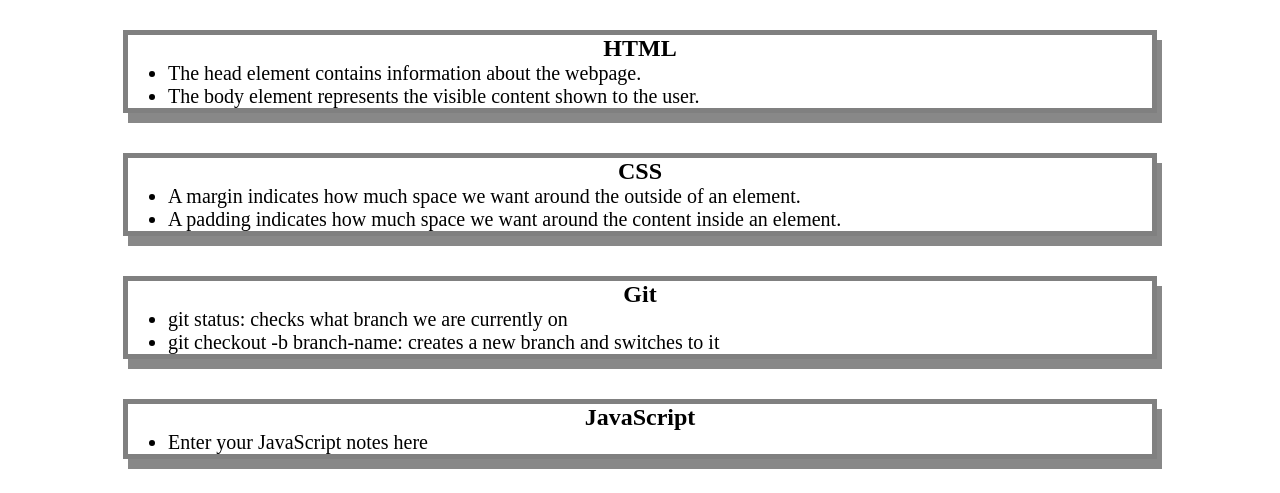
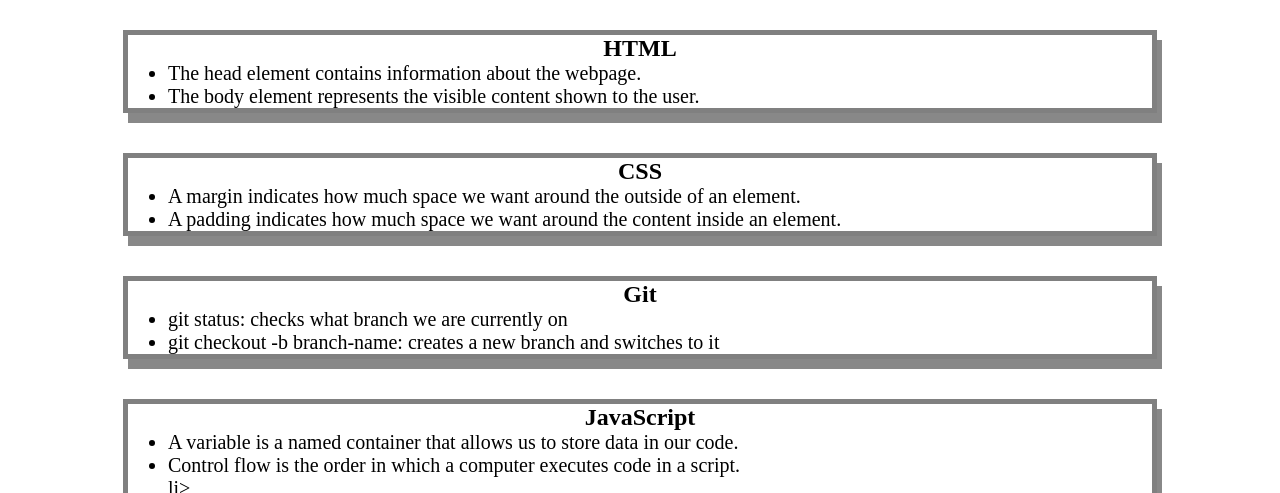
Before and after one commit to chartpro-com/prework-study-guide, a plain HTML site: page index.html in a window 1280 px wide. Shown: the part 130-623 px from the top of the page. Drawn offline with Linux system fonts and the light colour scheme.

Commit message:
added a function to the project

```diff
--- a/assets/script.js
+++ b/assets/script.js
@@ -1,19 +1,27 @@
 var topics = ['HTML', 'CSS', 'Git', 'JavaScript'];
+var randomTopic = topics[Math.floor(Math.random() * topics.length)];
 
+function listTopics() {
  for (var x = 0; x < topics.length; x++) {
    console.log(topics[x]);
  }
+}
 
-/*
-if (topic === 'HTML') {
+function selectTopic() {
+ if (randomTopic === 'HTML') {
    console.log("Let's study HTML!");
-} else if (topic === 'CSS') {
+ } else if (randomTopic === 'CSS') {
    console.log("Let's study CSS!");
-} else if (topic === 'Git') {
+ } else if (randomTopic === 'Git') {
    console.log("Let's study Git!");
-} else if (topic === 'JavaScript') {
+ } else if (randomTopic === 'JavaScript') {
    console.log("Let's study JavaScript!");
  } else {
    console.log('Please try again!');
  }
-*/
+}
+
+console.log('Here are the topics we learned through Prework:');
+listTopics();
+console.log('Which topic should we study first?');
+selectTopic();
--- a/index.html
+++ b/index.html
@@ -41,7 +41,8 @@
       <section class="card" id="javascript-section">
         <h2>JavaScript</h2>
         <ul>
-          <li>Enter your JavaScript notes here</li>
+          <li>A variable is a named container that allows us to store data in our code.</li>
+          <li>Control flow is the order in which a computer executes code in a script.</li>li>
         </ul>
       </section>
     </main>
```
Lines whose indentation alone changed are shown as unchanged.
